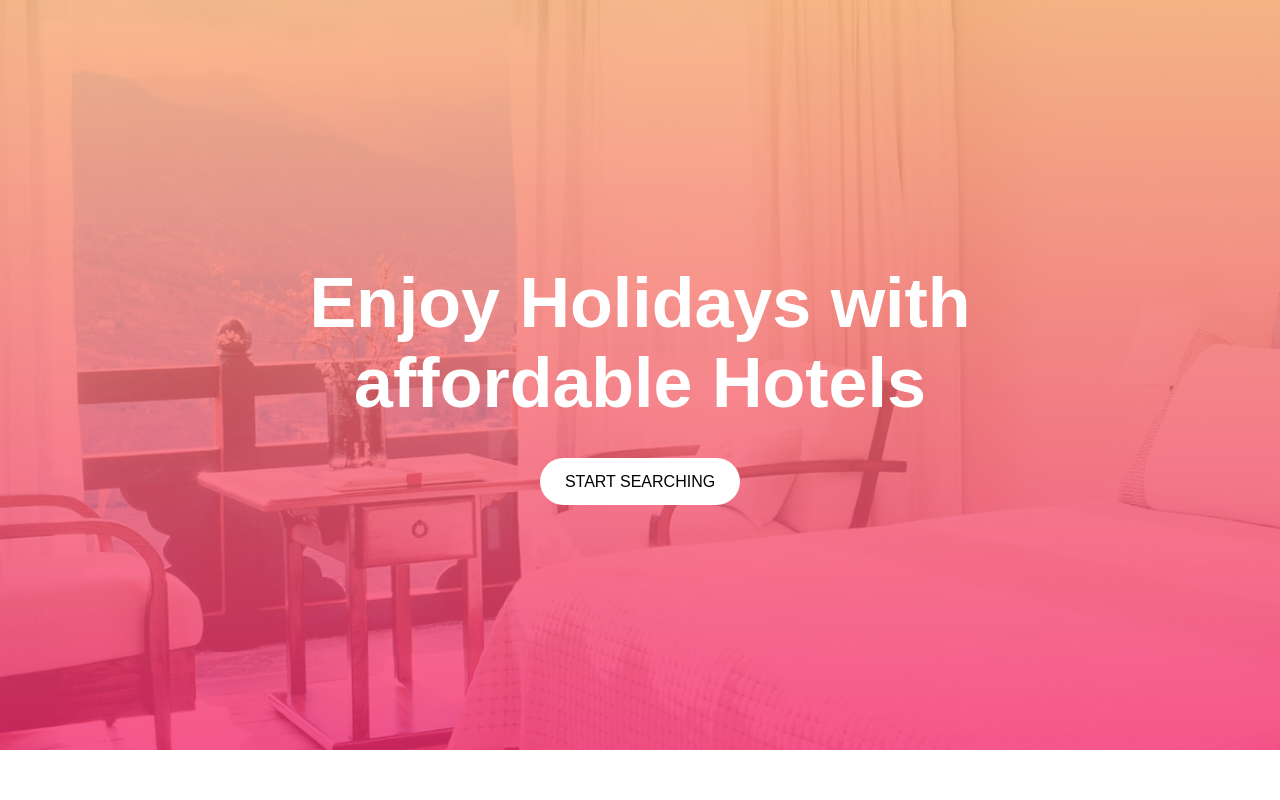
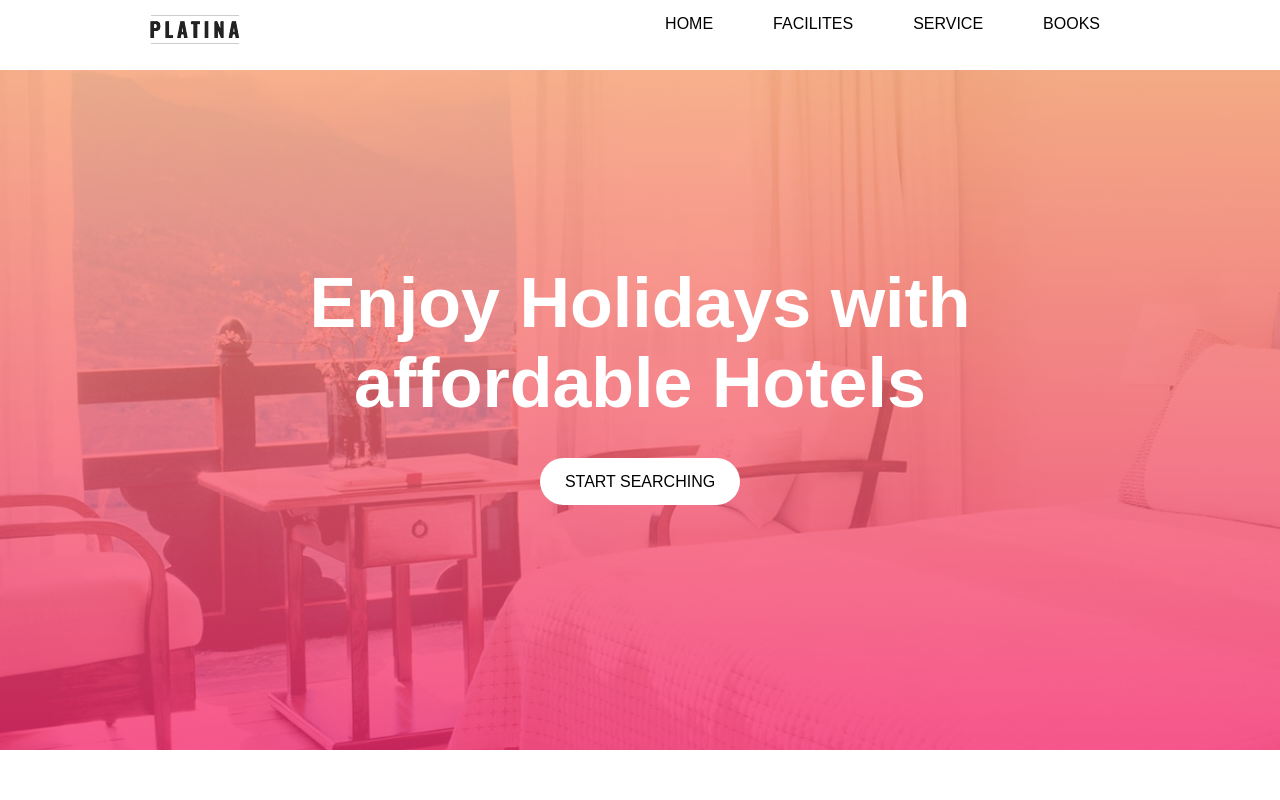
Before and after one commit to khushbu-sahu/CSS_Practice, a plain HTML site: page CSS_Work/CSS_Plantina/home.html in a window 1280 px wide. Shown: the top 800 px of the page. Drawn offline with Linux system fonts and the light colour scheme.

Commit message:
changes in platina

```diff
--- a/CSS_Work/CSS_Plantina/style.css
+++ b/CSS_Work/CSS_Plantina/style.css
@@ -16,18 +16,19 @@
 
 .header {
     position: fixed;
-    /* z-index: 1; */
+
+    z-index: 1;
     background-color: white;
     width: 100%;
-    height: 50px;
+    height: 70px;
     display: flex;
     justify-content: space-between;
-    margin: 15px 1px;
+    /* margin: 15px 1px; */
     padding: 15px 150px;
     /* text-align: center; */
 }
 div.maincontainer{
-    position: absolute;
+    /* position: absolute; */
     z-index:2px;
 }
 
```
